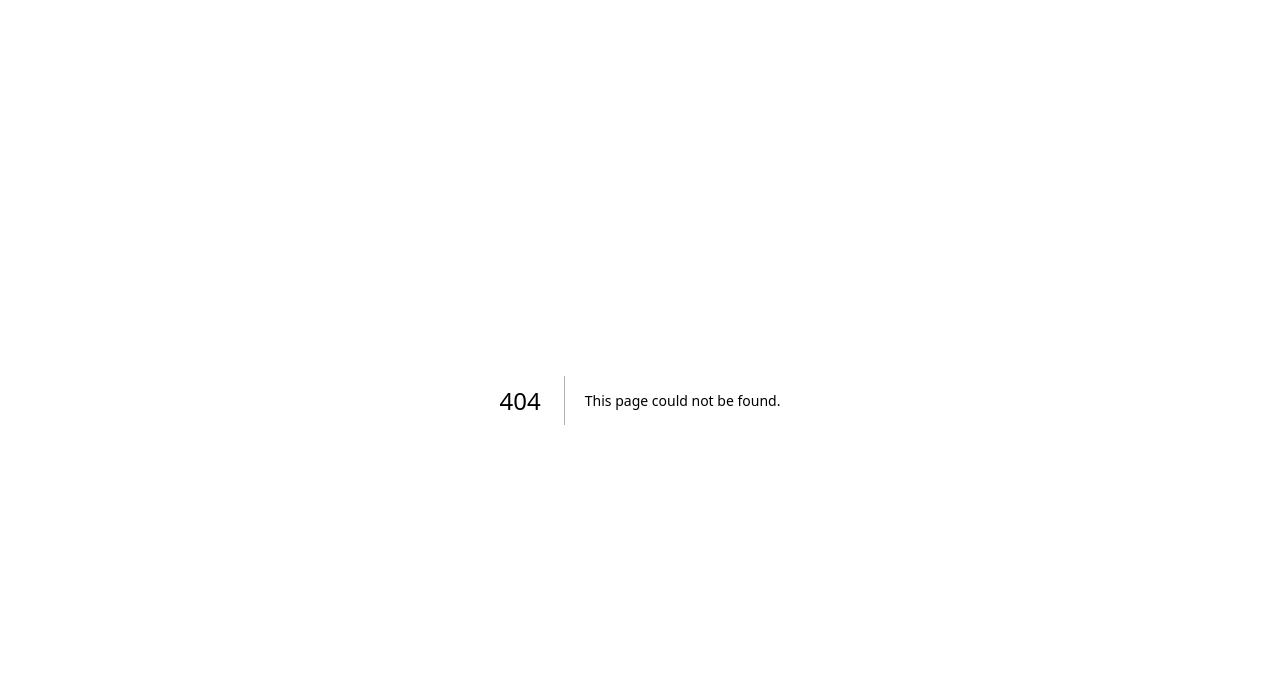
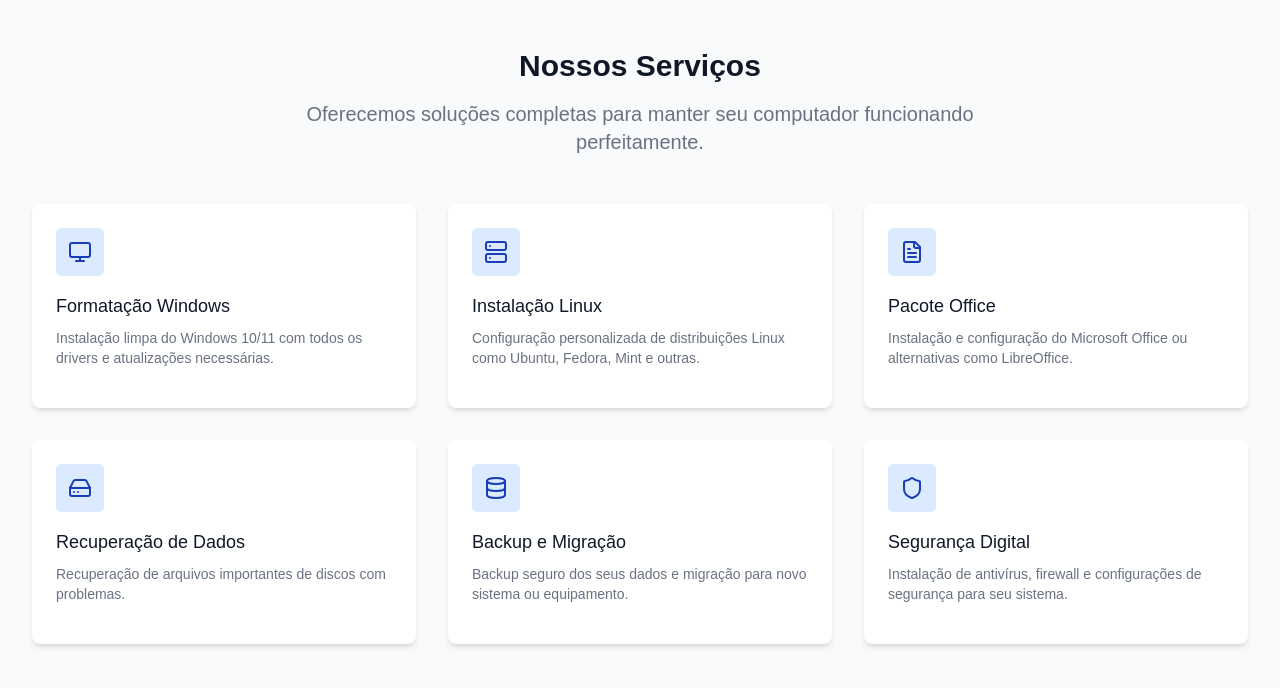
Before and after one commit to Kayk-Rios/inforformat, a Next.js app: page /servicos/page in a window 1280 px wide. Before the commit this address had no page. Shown: the top 688 px of the page. Built offline with nearby package versions, Linux system fonts and the light colour scheme.

Commit message:
feat: secao serviços

```diff
--- /dev/null
+++ b/src/pages/servicos/page.tsx
@@ -0,0 +1,63 @@
+
+import ServiceCard from '@/components/ServiceCard';
+import { Monitor, Server, FileText, HardDrive, Database, Shield } from 'lucide-react';
+
+export default function ServicesSection() {
+  const services = [
+    {
+      title: "Formatação Windows",
+      description: "Instalação limpa do Windows 10/11 com todos os drivers e atualizações necessárias.",
+      icon: <Monitor size={24} />,
+    },
+    {
+      title: "Instalação Linux",
+      description: "Configuração personalizada de distribuições Linux como Ubuntu, Fedora, Mint e outras.",
+      icon: <Server size={24} />,
+    },
+    {
+      title: "Pacote Office",
+      description: "Instalação e configuração do Microsoft Office ou alternativas como LibreOffice.",
+      icon: <FileText size={24} />,
+    },
+    {
+      title: "Recuperação de Dados",
+      description: "Recuperação de arquivos importantes de discos com problemas.",
+      icon: <HardDrive size={24} />,
+    },
+    {
+      title: "Backup e Migração",
+      description: "Backup seguro dos seus dados e migração para novo sistema ou equipamento.",
+      icon: <Database size={24} />,
+    },
+    {
+      title: "Segurança Digital",
+      description: "Instalação de antivírus, firewall e configurações de segurança para seu sistema.",
+      icon: <Shield size={24} />,
+    }
+  ];
+
+  return (
+    <section className="py-12 bg-gray-50">
+      <div className="max-w-7xl mx-auto px-4 sm:px-6 lg:px-8">
+        <div className="text-center">
+          <h2 className="text-3xl font-extrabold text-gray-900">Nossos Serviços</h2>
+          <p className="mt-4 max-w-2xl text-xl text-gray-500 mx-auto">
+            Oferecemos soluções completas para manter seu computador funcionando perfeitamente.
+          </p>
+        </div>
+
+        <div className="mt-12 grid gap-8 grid-cols-1 sm:grid-cols-2 lg:grid-cols-3">
+          {services.map((service, index) => (
+            <ServiceCard
+              key={index}
+              title={service.title}
+              description={service.description}
+              icon={service.icon}
+
+            />
+          ))}
+        </div>
+      </div>
+    </section>
+  );
+}
```
